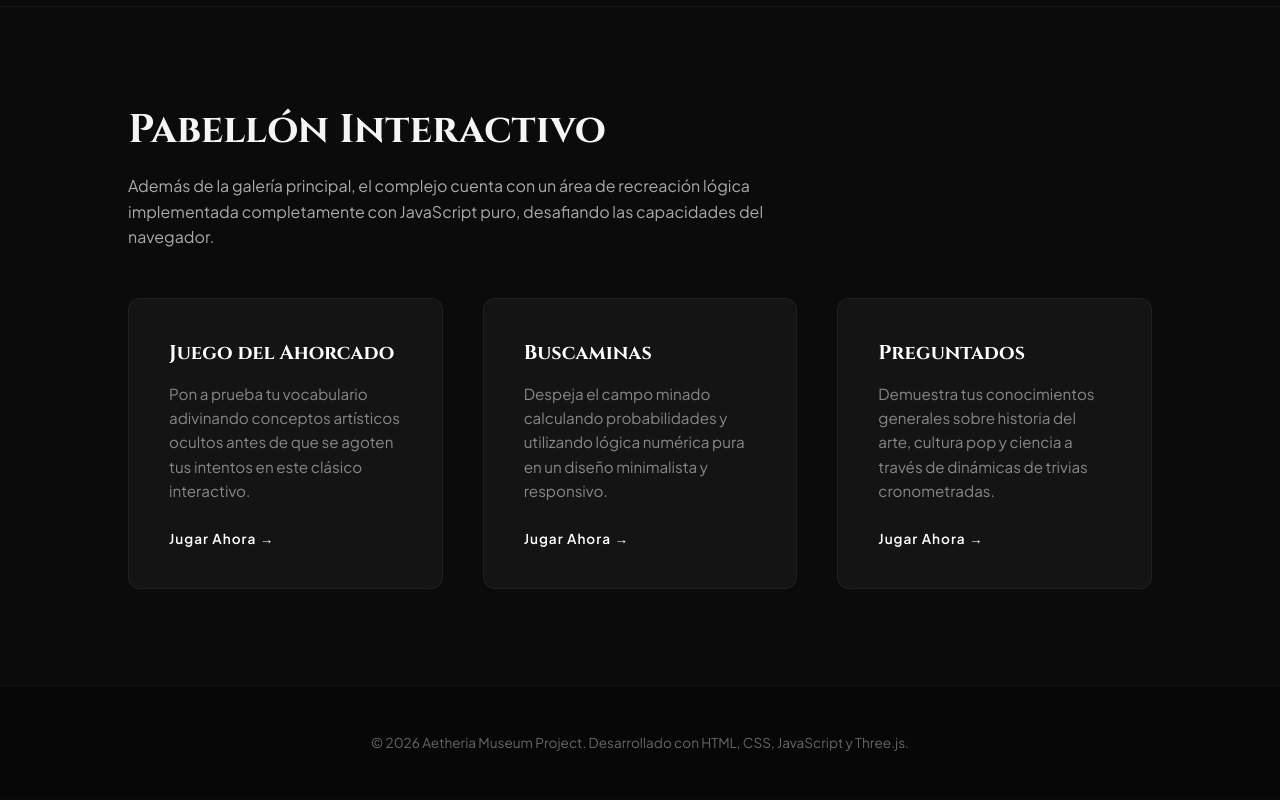
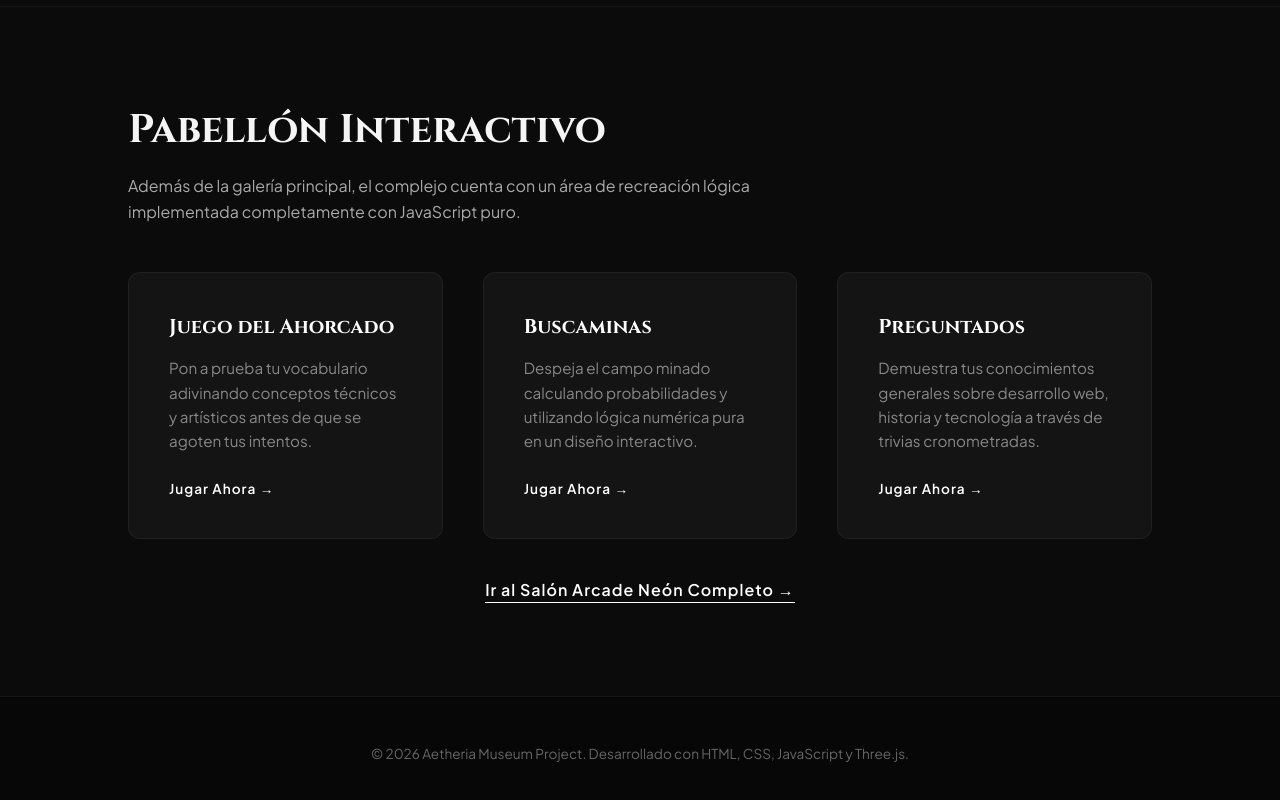
Before and after one commit to hinutys123/web10k-zeroknowledge, a plain HTML site: page index.html in a window 1280 px wide. Shown: the part 1455-2255 px from the top of the page. Drawn offline with nearby package versions, Linux system fonts and the light colour scheme.

Commit message:
Modify titles and links in index.html
Updated game section links and descriptions to reflect new content.

```diff
--- a/index.html
+++ b/index.html
@@ -3,7 +3,7 @@
 <head>
     <meta charset="UTF-8">
     <meta name="viewport" content="width=device-width, initial-scale=1.0">
-    <title>Aetheria | Museo de Arte Virtual 3D y Experiencias</title>
+    <title>Aetheria | Museo de Arte Virtual 3D y Pabellón Arcade</title>
     <!-- Google Fonts -->
     <link href="https://fonts.googleapis.com/css2?family=Cinzel:wght@400;700&family=Plus+Jakarta+Sans:wght@300;400;600&display=swap" rel="stylesheet">
     <!-- GSAP para animaciones -->
@@ -157,11 +157,12 @@
 </head>
 <body>
 
+    <!-- Header conectado -->
     <header>
-        <a href="#" class="logo">AETHERIA</a>
+        <a href="index.html" class="logo">AETHERIA</a>
         <nav>
             <a href="#about">Concepto</a>
-            <a href="#games">Pabellón de Juegos</a>
+            <a href="pabellondejuegos.html">Pabellón de Juegos</a>
             <a href="museum.html" style="color: #fff; font-weight: 600;">Entrar al Museo</a>
         </nav>
     </header>
@@ -196,28 +197,31 @@
             </div>
         </section>
 
-        <!-- Nueva Sección: Pabellón de Juegos Interactivos -->
+        <!-- Sección de Juegos (Conectada a los archivos reales) -->
         <section id="games">
             <h2 style="font-size: 2.5rem; margin-bottom: 1rem;">Pabellón Interactivo</h2>
             <p style="color: #aaa; max-width: 700px; line-height: 1.6;">
-                Además de la galería principal, el complejo cuenta con un área de recreación lógica implementada completamente con JavaScript puro, desafiando las capacidades del navegador.
+                Además de la galería principal, el complejo cuenta con un área de recreación lógica implementada completamente con JavaScript puro.
             </p>
             <div class="games-grid">
                 <div class="card">
                     <h3>Juego del Ahorcado</h3>
-                    <p>Pon a prueba tu vocabulario adivinando conceptos artísticos ocultos antes de que se agoten tus intentos en este clásico interactivo.</p>
-                    <a href="#" class="card-link">Jugar Ahora &#8594;</a>
+                    <p>Pon a prueba tu vocabulario adivinando conceptos técnicos y artísticos antes de que se agoten tus intentos.</p>
+                    <a href="ahorcado.html" class="card-link">Jugar Ahora &#8594;</a>
                 </div>
                 <div class="card">
                     <h3>Buscaminas</h3>
-                    <p>Despeja el campo minado calculando probabilidades y utilizando lógica numérica pura en un diseño minimalista y responsivo.</p>
-                    <a href="#" class="card-link">Jugar Ahora &#8594;</a>
+                    <p>Despeja el campo minado calculando probabilidades y utilizando lógica numérica pura en un diseño interactivo.</p>
+                    <a href="buscaminas.html" class="card-link">Jugar Ahora &#8594;</a>
                 </div>
                 <div class="card">
                     <h3>Preguntados</h3>
-                    <p>Demuestra tus conocimientos generales sobre historia del arte, cultura pop y ciencia a través de dinámicas de trivias cronometradas.</p>
-                    <a href="#" class="card-link">Jugar Ahora &#8594;</a>
+                    <p>Demuestra tus conocimientos generales sobre desarrollo web, historia y tecnología a través de trivias cronometradas.</p>
+                    <a href="preguntados.html" class="card-link">Jugar Ahora &#8594;</a>
                 </div>
+            </div>
+            <div style="margin-top: 2.5rem; text-align: center;">
+                <a href="pabellondejuegos.html" class="card-link" style="font-size: 1rem; border-bottom: 1px solid #fff; padding-bottom: 2px;">Ir al Salón Arcade Neón Completo &#8594;</a>
             </div>
         </section>
     </main>
```
